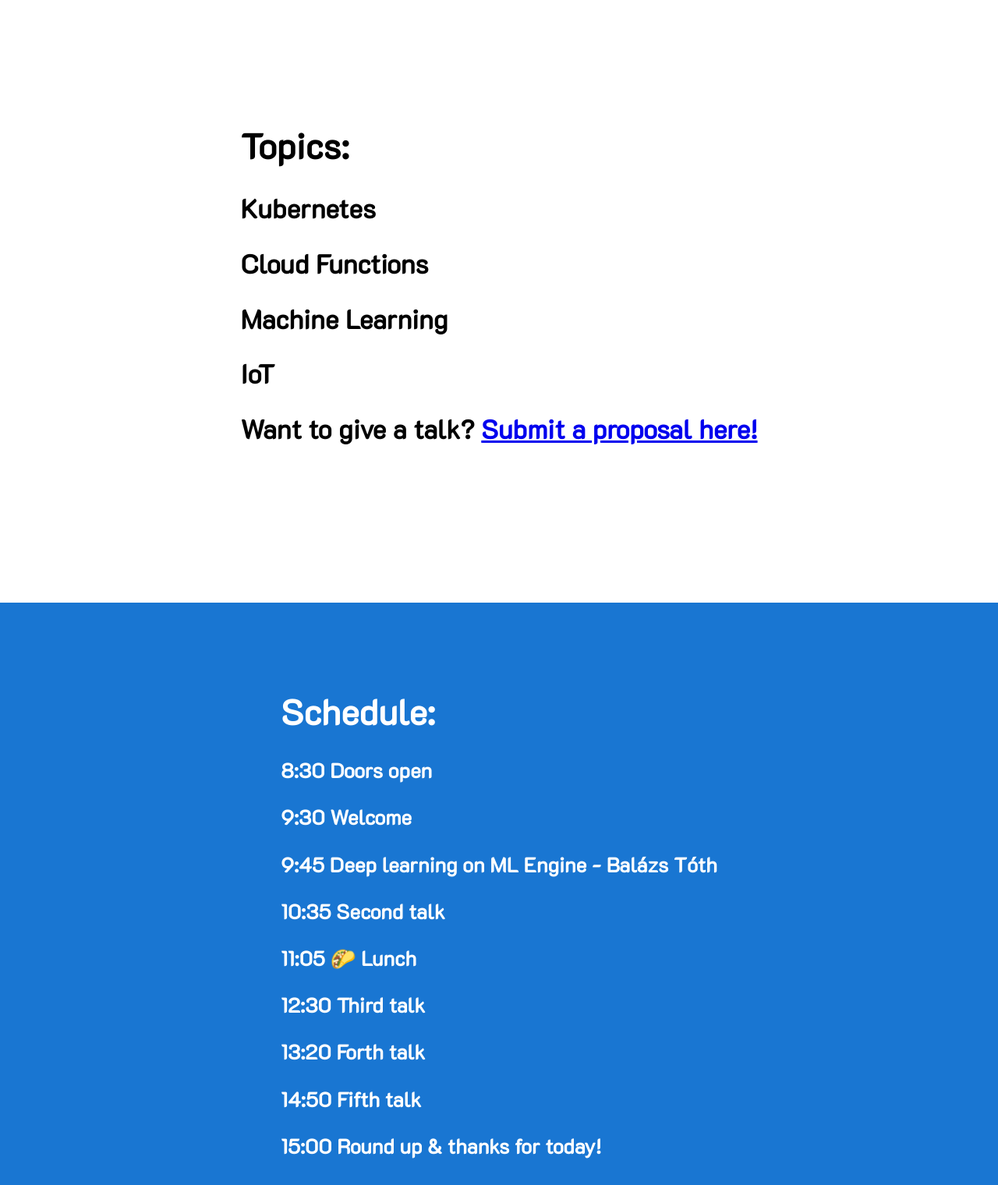
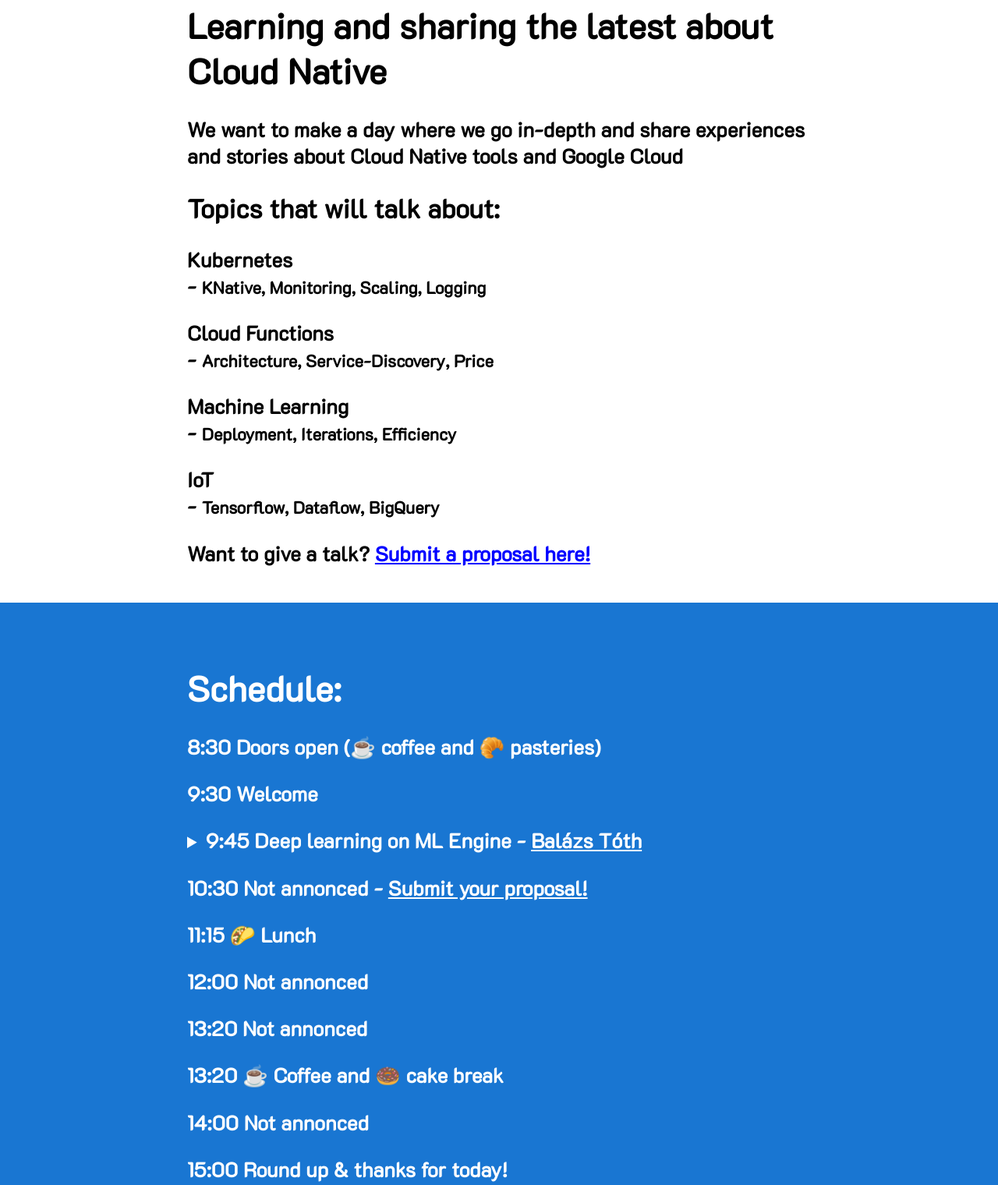
Before and after one commit to kevinsimper/cloudfest.dk, a plain HTML site: page src/index.html in a window 1280 px wide. Shown: the part 867-2387 px from the top of the page at 78% size. Drawn offline with Linux system fonts and the light colour scheme; a script that the page names is missing.

Commit message:
Updates to content

```diff
--- a/src/index.html
+++ b/src/index.html
@@ -16,6 +16,7 @@
       }
       a {
         word-break: break-all;
+        color: white;
       }
       #first {
         background: linear-gradient( to right bottom,#202124, #111);
@@ -34,13 +35,26 @@
         align-items: center;
         justify-content: center;
       }
-      #third {
+      #second > div {
+        max-width: 800px;
+      }
+      #second a {
+        color: blue;
+      }
+      #talks {
         background: #1976d2;
         min-height: 100vh;
         color: white;
         display: flex;
         align-items: center;
         justify-content: center;
+      }
+      #talks > div {
+        max-width: 800px;
+        width: 100%;
+      }
+      #talks details h3 {
+        display: contents;
       }
       #forth {
         background: #aa00ff;
@@ -64,6 +78,7 @@
       }
       #behindteam #team {
         display: flex;
+        flex-wrap: wrap;
       }
       #behindteam #team img {
             width: 200px;
@@ -124,6 +139,9 @@
         align-items: center;
         justify-content: center;
       }
+      #codeofconduct > div {
+        max-width: 800px;
+      }
     </style>
   </head>
   <body>
@@ -139,33 +157,47 @@
     </div>
     <div id="second">
       <div>
-        <h1>Topics:</h1>
-        <h2>Kubernetes</h2>
-        <h2>Cloud Functions</h2>
-        <h2>Machine Learning</h2>
-        <h2>IoT</h2>
-        <h2></h2>
-        <h2>Want to give a talk? <a href="#seven">Submit a proposal here!</a></h2>
+        <h1>Learning and sharing the latest about Cloud Native</h1>
+        <h3>We want to make a day where we go in-depth and share experiences and stories about Cloud Native tools and Google Cloud</h3>
+        <h2>Topics that will talk about:</h2>
+        <h3>Kubernetes<br/>- <small>KNative, Monitoring, Scaling, Logging</small></h3>
+        <h3>Cloud Functions<br/>- <small>Architecture, Service-Discovery, Price</small></h3>
+        <h3>Machine Learning<br/>- <small>Deployment, Iterations, Efficiency</small></h3>
+        <h3>IoT<br/>- <small>Tensorflow, Dataflow, BigQuery</small></h3>
+        <h3></h3>
+        <h3>Want to give a talk? <a href="#seven">Submit a proposal here!</a></h3>
       </div>
     </div>
-    <div id="third">
+    <div id="talks">
       <div>
         <h1>Schedule:</h1>
-        <h3>8:30 Doors open</h3>
+        <h3>8:30 Doors open (☕️ coffee and 🥐 pasteries)</h3>
         <h3>9:30 Welcome</h3>
-        <h3>9:45 Deep learning on ML Engine - Balázs Tóth </h3>
-        <h3>10:35 Second talk</h3>
-        <h3>11:05 🌮 Lunch</h3>
-        <h3>12:30 Third talk</h3>
-        <h3>13:20 Forth talk</h3>
-        <h3>14:50 Fifth talk</h3>
+        <details>
+          <summary>
+            <h3>9:45 Deep learning on ML Engine - <a href="https://www.linkedin.com/in/balazs-toth-6186005a/">Balázs Tóth</a>
+            </h3>
+          </summary>
+          <ul>
+            <li>Overview of a Trustpilot ml engine service in production - a spam review detector</li>
+            <li>A tutorial on training neural networks on gcp</li>
+          </ul>
+        </details>
+        <h3>10:30 Not annonced - <a href="#seven">Submit your proposal!</a></h3>
+        <h3>11:15 🌮 Lunch</h3>
+        <h3>12:00 Not annonced</h3>
+        <h3>13:20 Not annonced</h3>
+        <h3>13:20 ☕️ Coffee and 🍩 cake break</h3>
+        <h3>14:00 Not annonced</h3>
         <h3>15:00 Round up & thanks for today!</h3>
       </div>
     </div>
     <div id="forth">
       <div>
         <h1>Tickets:</h1>
-        <h3>90 Early Bird DKK each</h3>
+        <h3>90 DKK Early Bird</h3>
+        <h3>120 DKK Normal</h3>
+        <h3>150 DKK Late Supporter</h3>
         <h2><a href="https://ti.to/cloudfest-dk/gcc-cloudfest-dk">https://ti.to/cloudfest-dk/gcc-cloudfest-dk</a>
       </div>
     </div>
```
